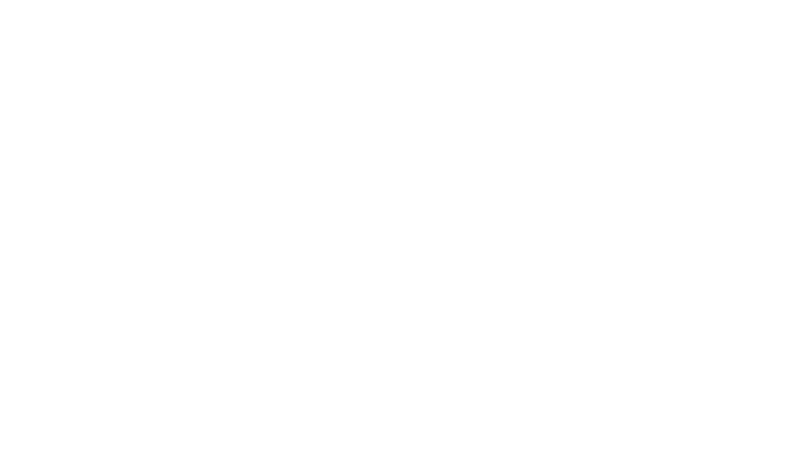
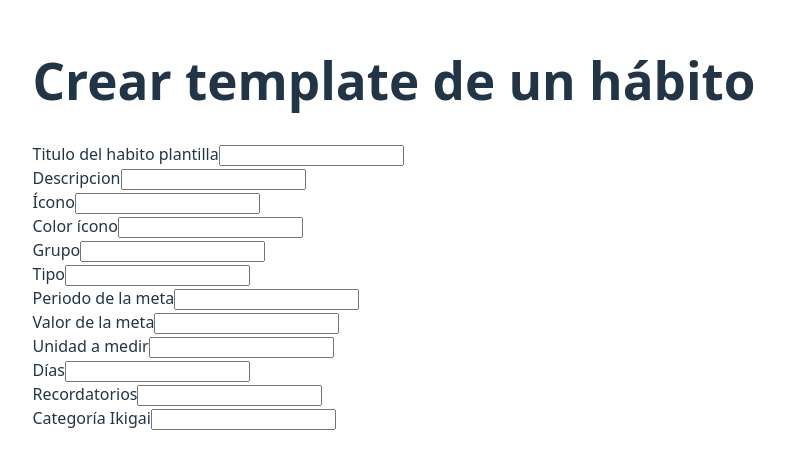
Before and after one commit to IIC3143-ByteMe/FRONT_Kaizen, a React (Vite) app: page /create-template in a window 1280 px wide. Before the commit this address had no page. Shown: the part 176-642 px from the top of the page, without its empty margins (246-1031 px from the left). Built offline with nearby package versions, Linux system fonts and the light colour scheme; the HTML template or start-up script is replaced by a standard one.

Commit message:
feat(template): creacion rutas, esqueleto basico

```diff
--- a/src/App.tsx
+++ b/src/App.tsx
@@ -1,38 +1,30 @@
 import { BrowserRouter, Routes, Route, Navigate } from 'react-router-dom'
 import Login from './routes/Login'
-import DashboardLayout from './routes/DashboardLayout'
 import Users from './routes/Users'
 import HabitTemplates from './routes/HabitTemplates'
 import Analytics from './routes/Analytics'
-import PrivateRoute from './components/PrivateRoute'
 import LandingPage from './routes/Landing'
+import CreateHabitTemplate from './routes/CreateHabitTemplate'
 
 export default function App() {
   return (
     <BrowserRouter>
       <Routes>
-        {/* Redirige la raíz al login */}
         <Route path="/" element={<Navigate to="/login" />} />
 
-        {/* Página de login */}
         <Route path="/login" element={<Login />} />
 
-        {/* landing */}
         <Route path="/landing" element={<LandingPage />} />
 
-        {/* Rutas protegidas */}
-        <Route
-          path="/dashboard"
-          element={
-            <PrivateRoute>
-              <DashboardLayout />
-            </PrivateRoute>
-          }
-        >
-          <Route path="users" element={<Users />} />
-          <Route path="analytics" element={<Analytics />} />
-        </Route>
+        <Route path="/dashboard" />
+
+        <Route path="/users" element={<Users />} />
+
+        <Route path="/analytics" element={<Analytics />} />
+
         <Route path="/templates" element={<HabitTemplates />} />
+
+        <Route path="/create-template" element={<CreateHabitTemplate />}/>
       </Routes>
     </BrowserRouter>
   )
--- a/src/components/Navbar.tsx
+++ b/src/components/Navbar.tsx
@@ -0,0 +1,17 @@
+    // src/components/Navbar.jsx
+    import { Link } from 'react-router-dom'; // Assuming you use React Router
+
+    const Navbar = () => {
+
+      return (
+        <nav className="flex-column space-x-3">
+          <Link to="/">My Logo</Link>
+          <Link to="/">Home</Link>
+          <Link to="/about">About</Link>
+          <Link to="/contact">Contact</Link>
+          <Link to="/dashboard">Dashboard</Link>
+        </nav>
+      );
+    };
+
+    export default Navbar;
--- /dev/null
+++ b/src/routes/CreateHabitTemplate.tsx
@@ -0,0 +1,132 @@
+import { useState } from "react";
+
+export default function CreateHabitTemplate() {
+
+    // ejemplos
+    // const [name, setName] = useState('');
+    // const [goal, setGoal] = useState('');
+
+    function handleSubmit(e: React.FormEvent){
+        e.preventDefault()
+
+        // const data = {
+        //     name,
+        //     goal,
+        // };
+
+        // fetch(api url)
+    }
+
+    return(
+        <>
+            <h1 className="text-2xl font-semibold mb-4">Crear template de un hábito</h1>
+
+             <form onSubmit={handleSubmit} className="space-y-4">
+
+                {/*  titulo */}
+                <div>
+                    <label>Titulo del habito plantilla</label>
+                    <input type="text"
+                    // value={name}
+                    // onChange={(e) => setName(e.target.value)}
+                    className="w-fill border rounded px-3 py-2"/>
+                </div>
+
+                {/* descripcion */}
+                <div>
+                    <label>Descripcion</label>
+                    <input type="text"
+                    // value={name}
+                    // onChange={(e) => setName(e.target.value)}
+                    className="w-fill border rounded px-3 py-2"/>
+                </div>
+
+                {/* icono ???  */}
+                <div>
+                    <label>Ícono</label>
+                    <input type="text"
+                    // value={name}
+                    // onChange={(e) => setName(e.target.value)}
+                    className="w-fill border rounded px-3 py-2"/>
+                </div>
+
+                {/* Color */}
+                <div>
+                    <label>Color ícono</label>
+                    <input type="text"
+                    // value={name}
+                    // onChange={(e) => setName(e.target.value)}
+                    className="w-fill border rounded px-3 py-2"/>
+                </div>
+
+                {/* Grupo */}
+                <div>
+                    <label>Grupo</label>
+                    <input type="text"
+                    // value={name}
+                    // onChange={(e) => setName(e.target.value)}
+                    className="w-fill border rounded px-3 py-2"/>
+                </div>
+
+                {/* Tipo */}
+                <div>
+                    <label>Tipo</label>
+                    <input type="text"
+                    // value={name}
+                    // onChange={(e) => setName(e.target.value)}
+                    className="w-fill border rounded px-3 py-2"/>
+                </div>
+
+                {/* Periodo meta */}
+                 <div>
+                    <label>Periodo de la meta</label>
+                    <input type="text"
+                    // value={name}
+                    // onChange={(e) => setName(e.target.value)}
+                    className="w-fill border rounded px-3 py-2"/>
+                </div>
+
+                <div>
+                    <label>Valor de la meta</label>
+                    <input type="text"
+                    // value={name}
+                    // onChange={(e) => setName(e.target.value)}
+                    className="w-fill border rounded px-3 py-2"/>
+                </div>
+
+                <div>
+                    <label>Unidad a medir</label>
+                    <input type="text"
+                    // value={name}
+                    // onChange={(e) => setName(e.target.value)}
+                    className="w-fill border rounded px-3 py-2"/>
+                </div>
+
+                <div>
+                    <label>Días</label>
+                    <input type="text"
+                    // value={name}
+                    // onChange={(e) => setName(e.target.value)}
+                    className="w-fill border rounded px-3 py-2"/>
+                </div>
+
+                <div>
+                    <label>Recordatorios</label>
+                    <input type="text"
+                    // value={name}
+                    // onChange={(e) => setName(e.target.value)}
+                    className="w-fill border rounded px-3 py-2"/>
+                </div>
+
+                <div>
+                    <label>Categoría Ikigai</label>
+                    <input type="text"
+                    // value={name}
+                    // onChange={(e) => setName(e.target.value)}
+                    className="w-fill border rounded px-3 py-2"/>
+                </div>
+
+             </form>
+        </>
+    )
+}
--- a/src/routes/HabitTemplates.tsx
+++ b/src/routes/HabitTemplates.tsx
@@ -1,3 +1,16 @@
+import { Link } from "react-router-dom";
+
 export default function HabitTemplates() {
-  return <h1>Habit Templates Page</h1>
+  return (
+  <>
+    <div className="mt-0">
+      <h1 className="title">Plantillas</h1>
+    </div>
+    <div>
+      <p>En este lugar, puedes crear plantillas para hábitos, los que después pueden importar directamente los usuarios, y usarlos tal como los configures aquí</p>
+      <Link to="/create-template">Agregar plantilla</Link>
+      <p>(Aquí poner toda la lista de plantillas)</p>
+    </div>
+  </>
+);
 }
--- a/src/routes/Login.tsx
+++ b/src/routes/Login.tsx
@@ -3,6 +3,7 @@
 import Button from '../components/Button/Button'
 import axios from 'axios'
 import { style } from 'framer-motion/client'
+import Navbar from '../components/Navbar'
 
 export default function Login() {
   const navigate = useNavigate()
@@ -44,6 +45,8 @@
   }
 
   return (
+    <>
+      <Navbar />
     <div className="container">
 
       <h1 className='title'>KaizenApp</h1>
@@ -67,7 +70,8 @@
         </Button>
       </form>
     </div>
-  )
+    </>
+  );
 }
 
 const estilo = {
```
Also changed, not shown: src/routes/Landing.tsx (+25 -47 lines).
